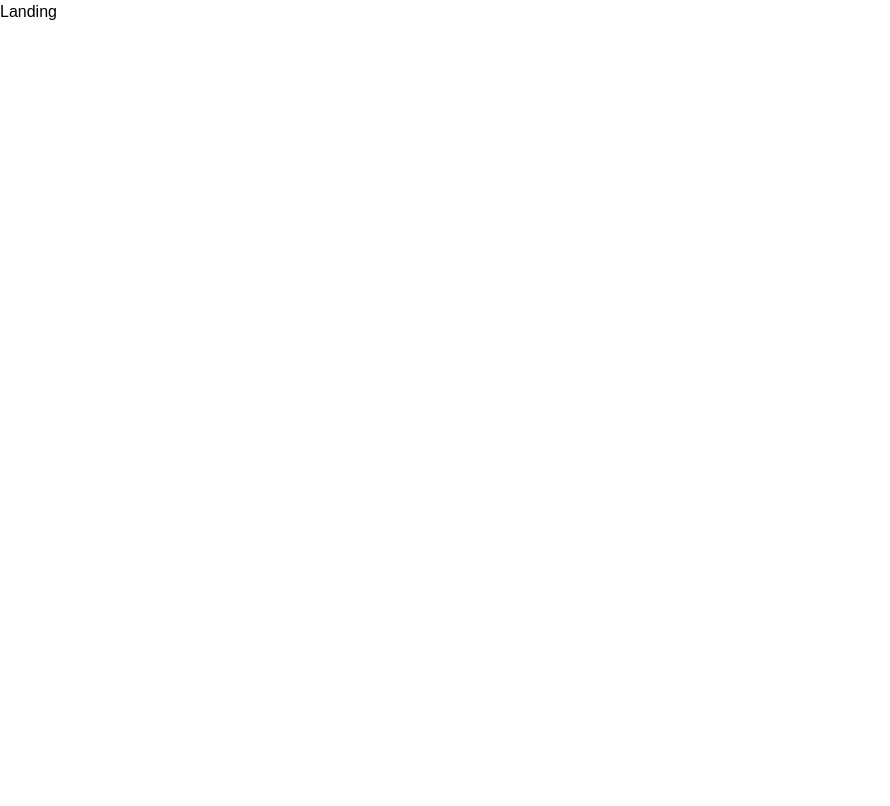
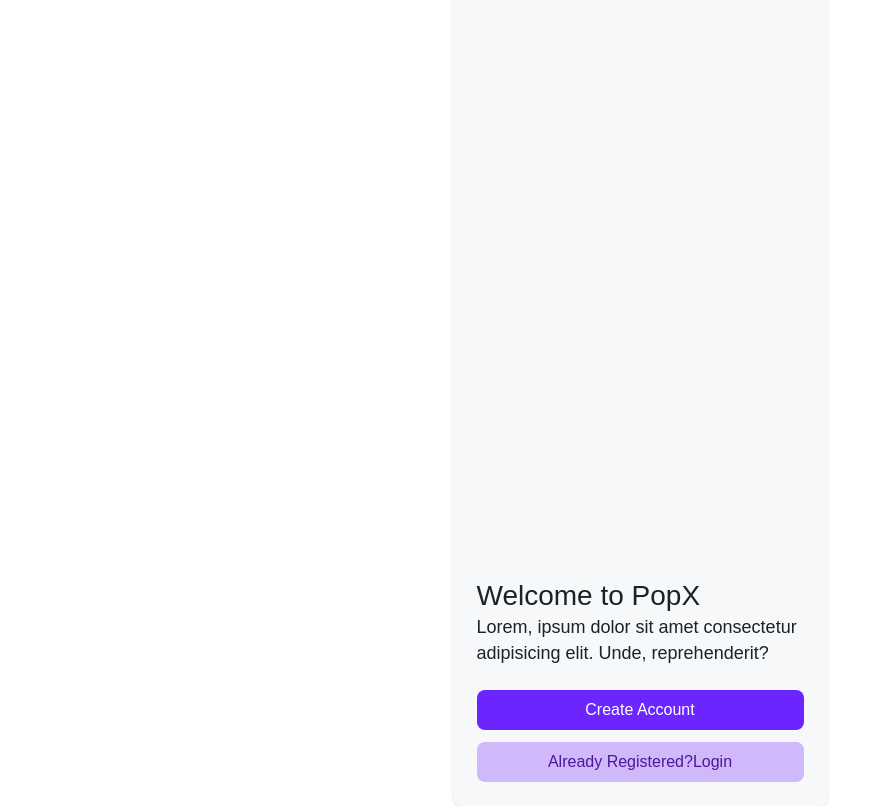
Before and after one commit to kartik11m/PopX_Educase, a React (Vite) app: page / in a window 1280 px wide. Shown: the whole page, without its empty margins (0-890 px from the left). Built offline with nearby package versions, Linux system fonts and the light colour scheme.

Commit message:
Added the layout for landing page

```diff
--- a/src/Pages/Landing.jsx
+++ b/src/Pages/Landing.jsx
@@ -1,8 +1,32 @@
 import React from 'react'
+import { Link } from "react-router-dom";
 
 const Landing = () => {
   return (
-    <div>Landing</div>
+        <div className="flex h-screen items-center justify-center bg-white">
+            <div className="relative flex h-[812px] w-[375px] flex-col rounded-lg border-gray-600 bg-[#F7F8F9] shadow-sm p-6">
+                <div className="flex flex-col items-start justify-end h-full w-full">
+                    <div>
+                        <h1 className="text-[28px] font-medium leading-[17px] text-[#1D2226] mb-2.5">
+                            Welcome to PopX
+                        </h1>
+                        <p className='mb-6 text-[#1D2226] font-normal text-[18px] leading-[26px] '>Lorem, ipsum dolor sit amet consectetur adipisicing elit. Unde, reprehenderit?</p>
+                        <div>
+                            <Link to="/signup">
+                                <button className="w-full rounded-lg bg-[#6C25FF] py-2 text-[#FFFFFF] text-[16px] font-medium hover:bg-violet-800 transition mb-3">
+                                    Create Account
+                                </button>
+                            </Link>
+                            <Link to="/login">
+                                <button className="w-full rounded-lg bg-[#6C25FF4B] py-2 text-violet-900 font-medium text-[16px] hover:bg-blue-100 transition">
+                                    Already Registered?Login
+                                </button>
+                            </Link>
+                        </div>
+                    </div>
+                </div>
+            </div>
+        </div>
   )
 }
 
```
